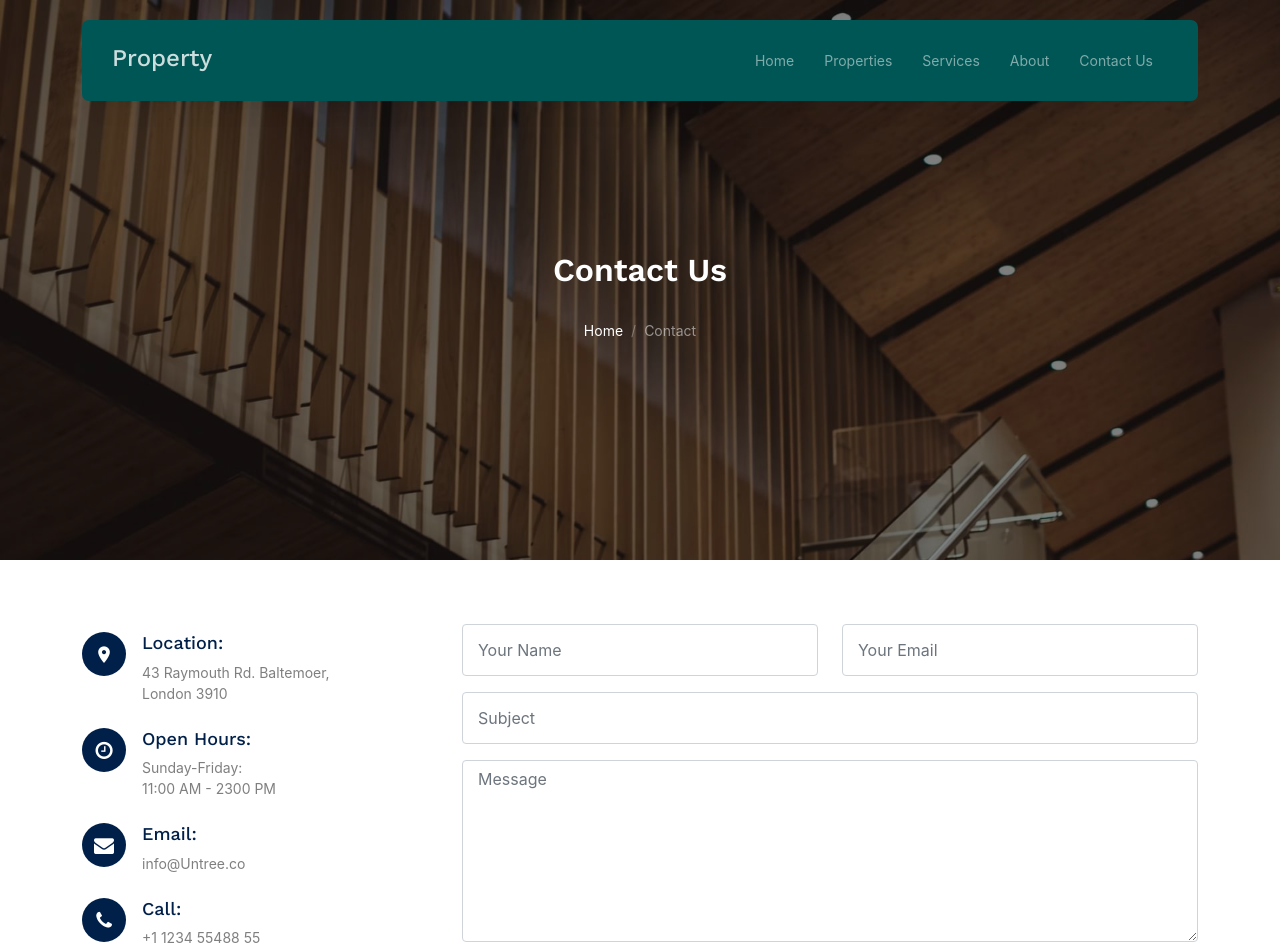
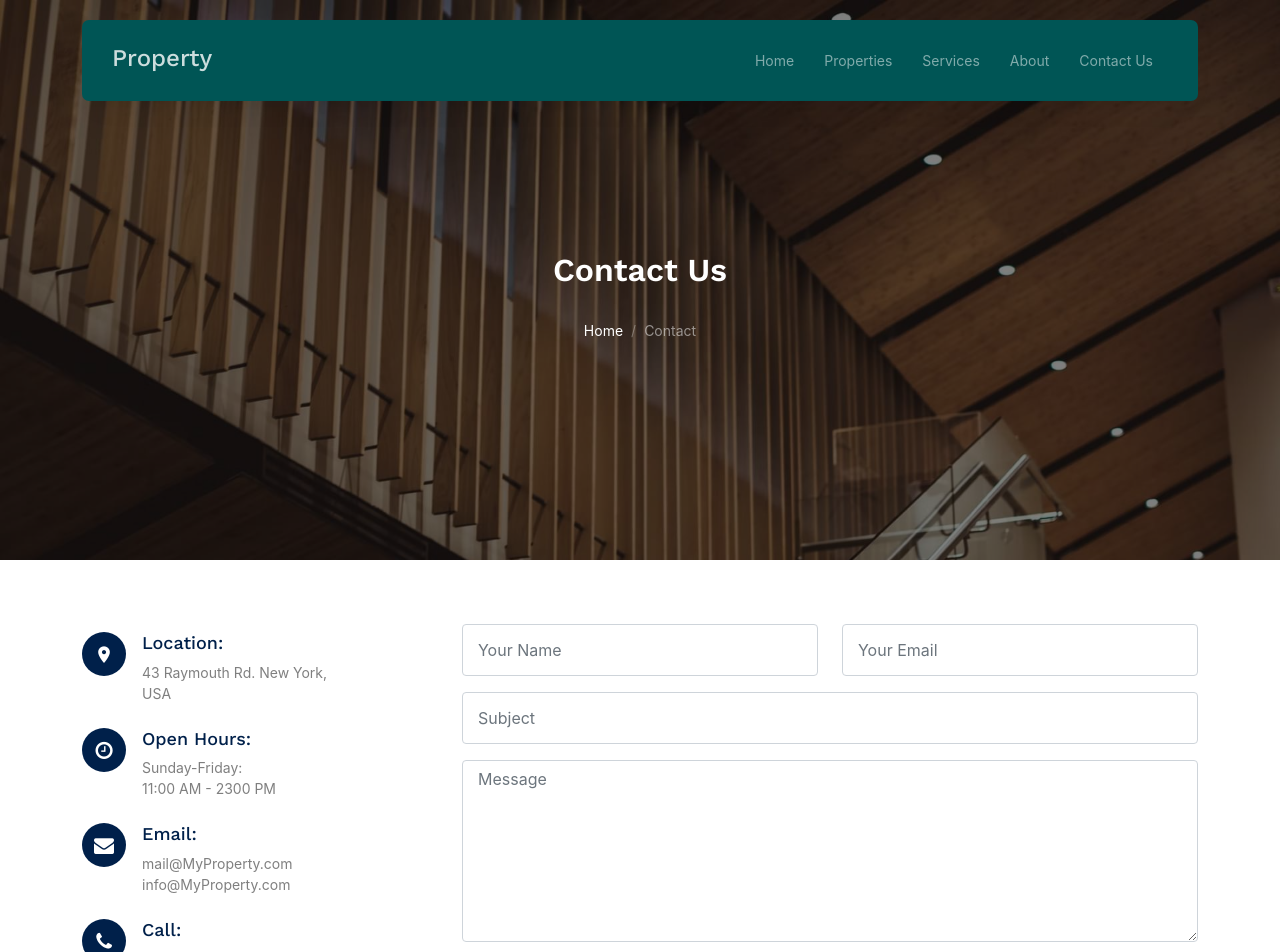
Before and after one commit to Developer-Kabir/property, a React (Create React App) app: page /contact in a window 1280 px wide. Shown: the top 952 px of the page. Built offline with nearby package versions, Linux system fonts and the light colour scheme.

Commit message:
contact page fixed

```diff
--- a/src/Components/Contact.js
+++ b/src/Components/Contact.js
@@ -31,7 +31,7 @@ const Contact = () => {
                 <div class="address mt-2">
                     <i class="icon-room"></i>
                     <h4 class="mb-2">Location:</h4>
-                    <p>43 Raymouth Rd. Baltemoer,<br/> London 3910</p>
+                    <p>43 Raymouth Rd. New York,<br/> USA</p>
                 </div>
 
                 <div class="open-hours mt-4">
@@ -46,7 +46,8 @@ const Contact = () => {
                 <div class="email mt-4">
                     <i class="icon-envelope"></i>
                     <h4 class="mb-2">Email:</h4>
-                    <p>info@Untree.co</p>
+                    <p>mail@MyProperty.com</p>
+                    <p>info@MyProperty.com</p>
                 </div>
 
                 <div class="phone mt-4">
@@ -58,7 +59,7 @@ const Contact = () => {
             </div>
         </div>
         <div class="col-lg-8" >
-            <form action="#">
+            <form action="mailto:mail@myproperty.com">
                 <div class="row">
                     <div class="col-6 mb-3">
                         <input type="text" class="form-control" placeholder="Your Name"/>
```
